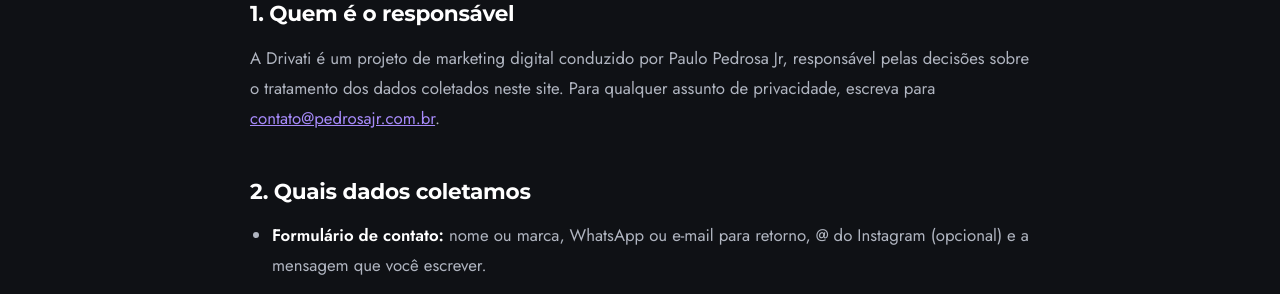
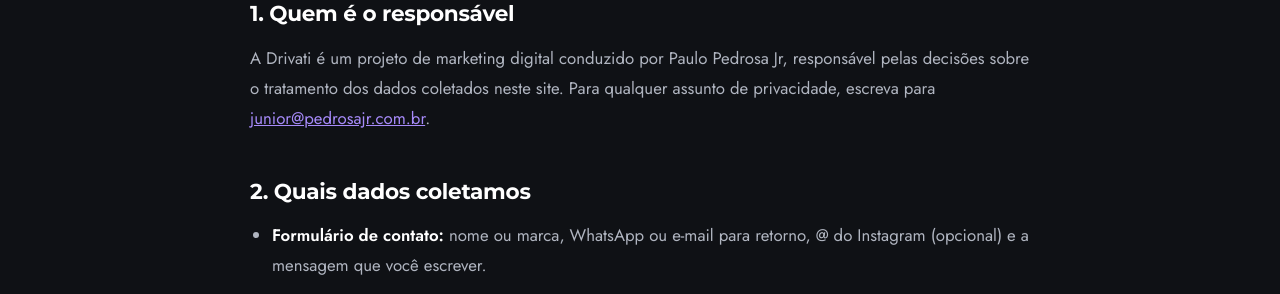
Before and after one commit to pedrosajrdigital/Drivati, a Jekyll site: the page built from politica-privacidade.html, in a window 1280 px wide and 900 px high. Shown: the part 417-711 px from the top of the window. Built offline with Jekyll 4.4.1, drawn with Linux system fonts in a browser that asks for light colours; some of the changed text lies outside the part shown.

Commit message:
E-mail de contato alterado para o endereço já existente
Co-Authored-By: Claude Sonnet 5.5 <noreply@anthropic.com>
Claude-Session: https://claude.ai/code/session_01RjAyFE22sfAnTy89Y7pjqg

```diff
--- a/_includes/footer.html
+++ b/_includes/footer.html
@@ -5,7 +5,7 @@
             <div class="footer-brand">
                 <img src="{{ '/assets/img/logo-drivati.png' | relative_url }}" alt="Drivati" height="40" class="footer-logo">
                 <p>Mídias sociais, arte, conteúdo e sites para pequenas e médias empresas. Um responsável por cada projeto, com valor justo e prazo combinado.</p>
-                <a href="mailto:contato@pedrosajr.com.br" style="color: #ffffff; text-decoration: none; font-weight: 500; border-bottom: 1px solid #ffffff; padding-bottom: 2px;">Fale com a Drivati</a>
+                <a href="mailto:junior@pedrosajr.com.br" style="color: #ffffff; text-decoration: none; font-weight: 500; border-bottom: 1px solid #ffffff; padding-bottom: 2px;">Fale com a Drivati</a>
             </div>
 
             <div class="footer-nav">
--- a/contato.html
+++ b/contato.html
@@ -24,7 +24,7 @@ css: contato
                         <div class="method-text">
                             <h4>E-mail</h4>
                             <p>Propostas e dúvidas comerciais.</p>
-                            <a href="mailto:contato@pedrosajr.com.br">Fale com a Drivati</a>
+                            <a href="mailto:junior@pedrosajr.com.br">Fale com a Drivati</a>
                         </div>
                     </div>
 
@@ -39,7 +39,7 @@ css: contato
                 </div>
 
                 <div class="contact-form-box">
-                    <form action="https://formsubmit.co/contato@pedrosajr.com.br" method="POST">
+                    <form action="https://formsubmit.co/junior@pedrosajr.com.br" method="POST">
                         <input type="hidden" name="_subject" value="Novo Lead - Drivati">
                         <input type="hidden" name="_captcha" value="false">
                         <input type="hidden" name="_template" value="table">
--- a/politica-privacidade.html
+++ b/politica-privacidade.html
@@ -12,7 +12,7 @@ css: privacidade
             <p>Esta política explica quais dados pessoais o site drivati.com.br coleta, para que servem e como você pode exercer seus direitos, conforme a Lei Geral de Proteção de Dados (Lei nº 13.709/2018, a LGPD).</p>
 
             <h2>1. Quem é o responsável</h2>
-            <p>A Drivati é um projeto de marketing digital conduzido por Paulo Pedrosa Jr, responsável pelas decisões sobre o tratamento dos dados coletados neste site. Para qualquer assunto de privacidade, escreva para <a href="mailto:contato@pedrosajr.com.br">contato@pedrosajr.com.br</a>.</p>
+            <p>A Drivati é um projeto de marketing digital conduzido por Paulo Pedrosa Jr, responsável pelas decisões sobre o tratamento dos dados coletados neste site. Para qualquer assunto de privacidade, escreva para <a href="mailto:junior@pedrosajr.com.br">junior@pedrosajr.com.br</a>.</p>
 
             <h2>2. Quais dados coletamos</h2>
             <ul>
@@ -45,7 +45,7 @@ css: privacidade
             <p>Os dados do formulário ficam guardados pelo tempo necessário para atender sua solicitação e manter a relação comercial, e depois pelo prazo que a lei exigir. Dados de navegação seguem os prazos de retenção configurados no Google Analytics.</p>
 
             <h2>7. Seus direitos</h2>
-            <p>Você pode pedir, a qualquer momento: confirmação de que tratamos seus dados, acesso a eles, correção de dados incompletos ou desatualizados, anonimização, bloqueio ou eliminação de dados desnecessários, portabilidade, informação sobre com quem compartilhamos e a revogação de um consentimento dado. Basta enviar a solicitação para <a href="mailto:contato@pedrosajr.com.br">contato@pedrosajr.com.br</a>. Você também pode reclamar à Autoridade Nacional de Proteção de Dados (ANPD).</p>
+            <p>Você pode pedir, a qualquer momento: confirmação de que tratamos seus dados, acesso a eles, correção de dados incompletos ou desatualizados, anonimização, bloqueio ou eliminação de dados desnecessários, portabilidade, informação sobre com quem compartilhamos e a revogação de um consentimento dado. Basta enviar a solicitação para <a href="mailto:junior@pedrosajr.com.br">junior@pedrosajr.com.br</a>. Você também pode reclamar à Autoridade Nacional de Proteção de Dados (ANPD).</p>
 
             <h2>8. Segurança</h2>
             <p>Limitamos o acesso às mensagens recebidas a quem precisa delas para responder. Nenhum sistema é totalmente imune a falhas, e por isso evite enviar pelo formulário documentos ou dados sensíveis.</p>
```
